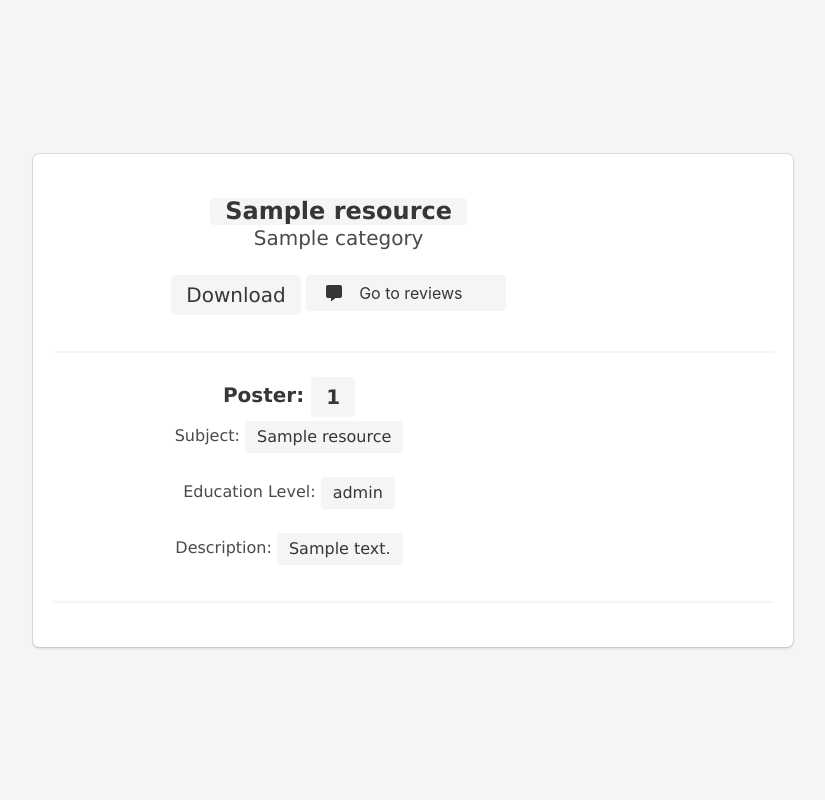
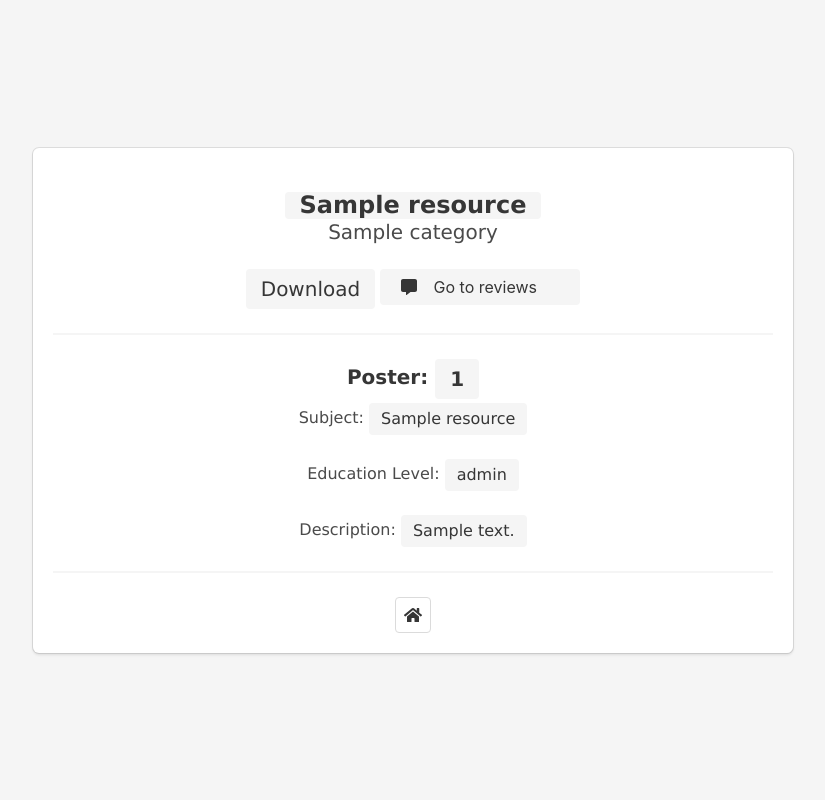
Before and after one commit to tejassrinivasan/HackDuke, a Flask app: template templates/resource.html in a window 1280 px wide. Shown: the whole page, without its empty margins (227-1052 px from the left). Run offline with Flask 2, Linux system fonts and the light colour scheme; the template is opened without the code that fills it: most values are stand-ins (such as "Sample title", 1, 10 or a date in 2020); parts of the project's set-up code (start-up, migrations or seed data) failed here and were passed over; some libraries are stand-ins or nearby versions.

Commit message:
Add home button

```diff
--- a/templates/resource.html
+++ b/templates/resource.html
@@ -4,8 +4,6 @@
 <div class="columns is-centered">
     <div class="column is-white is-8">
         <div class="box">
-            <div class="columns">
-                <div class="column is-four-fifths">
                 <br>
                 <span class="tag is-light is-large" style="white-space:normal;height:auto;">
                     <h4 class="title is-4">{{resource[0].resource_name}}</h4>
@@ -26,12 +24,8 @@
                         Go to reviews
                     </button>
                 </a>
-                </div>
-            </div>
             <hr/>
 
-            <div class="columns">
-                <div class="column is-two-thirds">
             <h5 class="title is-5">
                 Poster:
                 <a href="{{url_for('profile', username=resource.teacher_id)}}">
@@ -59,10 +53,15 @@
                     {{resource[0].description}}
                 </span>
             </h6>
-                </div>
+            <hr/>
 
-            </div>
-            <hr/>
+            <a href="{{url_for('home')}}">
+                <button class="button">
+                    <span class="icon">
+                        <i class="fas fa-home"></i>
+                    </span>
+                </button>
+            </a>
         </div>
     </div>
 </div>
--- a/templates/search-resources.html
+++ b/templates/search-resources.html
@@ -38,11 +38,6 @@
                           {% endfor %}
                       </select>
                   </div>
-                </div>
-            </div>
-
-            <div class="field">
-                <div class="control">
                   <div class="select is-primary is-rounded">
                       <select name="education level">
                           <option value="All">
```
Also changed, not shown: forms.py (+5 -5 lines), templates/profile.html (+16 -1 lines), templates/reviews.html (+16 -1 lines). Lines whose indentation alone changed are shown as unchanged.
